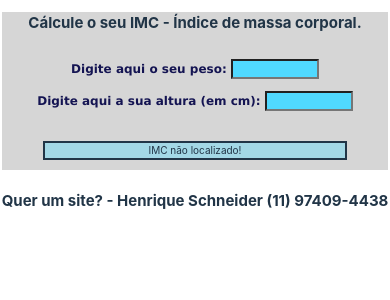
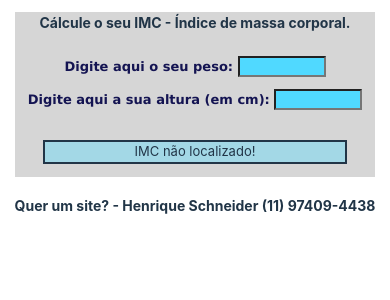
Before and after one commit to HenriqueSchneiderAlmeida/veja_seu_IMC, a React (Vite) app: page / in a window 390 px wide. Shown: the top 300 px of the page. Built offline with nearby package versions, Linux system fonts and the light colour scheme.

Commit message:
ajuste responsive 2

```diff
--- a/src/components/Formulario/formularia.module.css
+++ b/src/components/Formulario/formularia.module.css
@@ -45,13 +45,13 @@ h2, h4 {
         display: block;
         justify-content: center;
         text-align: center;
-        font-size: 15px;
+        font-size: 14px;
     }
 
     .input {
         background-color: #50d9ff;
         margin-top: 12px;
-        font-size: 12px;
+        font-size: 13px;
         font-family: Verdana, Geneva, Tahoma, sans-serif;
         border: solid 2;
         color: #a10000bb;
@@ -59,13 +59,13 @@ h2, h4 {
         }
 
     .label {
-            font-size: 12px;
+            font-size: 13px;
             font-family: Verdana, Geneva, Tahoma, sans-serif;
             color:rgb(20, 20, 82);
         }
 
     .resposta {
-            font-size: 10px;
+            font-size: 13px;
             margin-top: 30px;
             max-width: 300px;
             background-color: #50d9ff61;
```
